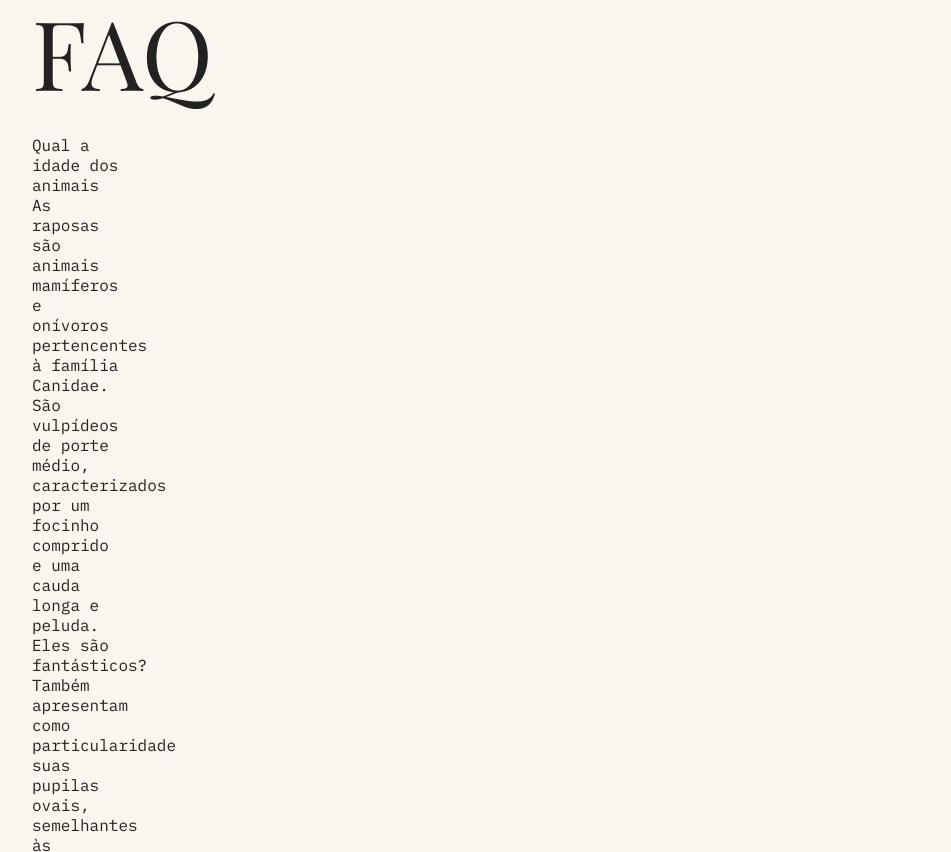
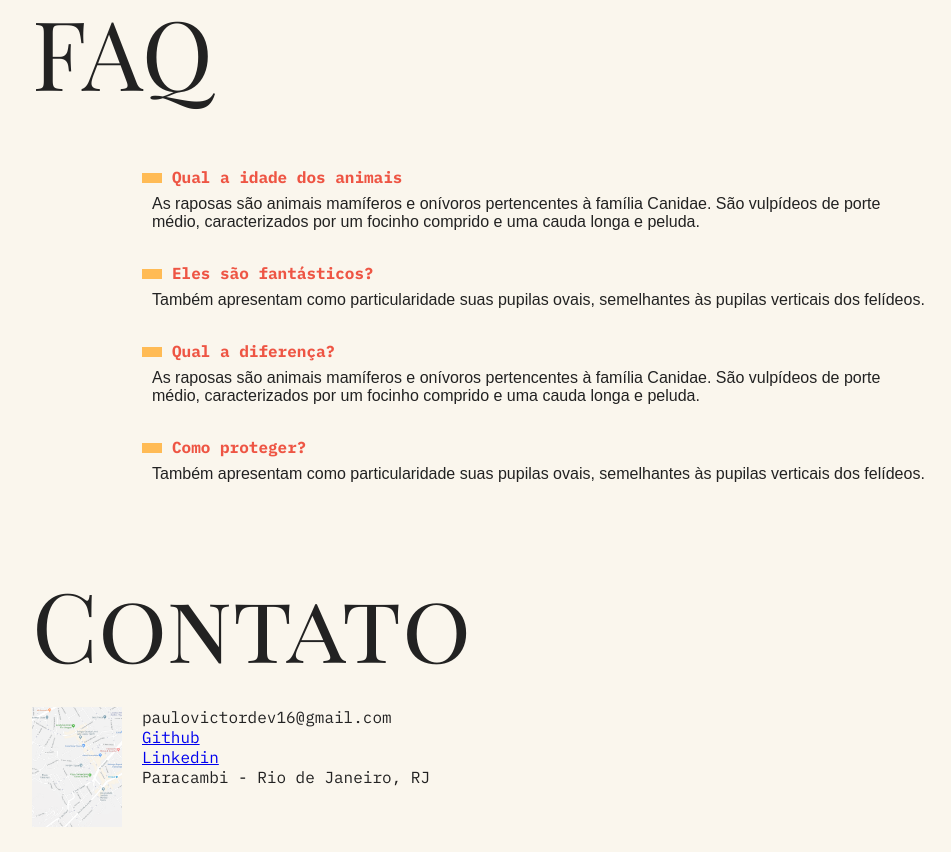
Before and after one commit to Paulpbi/animais-fantasticos, a plain HTML site: page index.html in a window 1280 px wide. Shown: the part 3318-4170 px from the top of the page, without its empty margins (158-1109 px from the left). Drawn offline with Linux system fonts and the light colour scheme.

Commit message:
finalizado: toda a estrutura do faq (css)

```diff
--- a/css/style.css
+++ b/css/style.css
@@ -123,3 +123,31 @@ body {
 .animais-descricao section {
   margin-bottom: 3rem;
 }
+
+/*faq*/
+.faq-lista {
+  grid-column: 2 / 4;
+}
+
+.faq-lista dt {
+  font-family: "IBM Plex Mono", monospace;
+  font-weight: bold;
+  margin-top: 2rem;
+  margin-bottom: 0.5rem;
+  color: #e54;
+}
+
+.faq-lista dt::before {
+  content: '';
+  display: inline-block;
+  width: 20px;
+  height: 10px;
+  margin-right: 10px;
+  background-color: #fb5
+}
+
+.faq-lista dd {
+  font-family: Arial, Helvetica, sans-serif;
+  margin-bottom: 0.5rem;
+  margin-left: 10px;
+}
```
